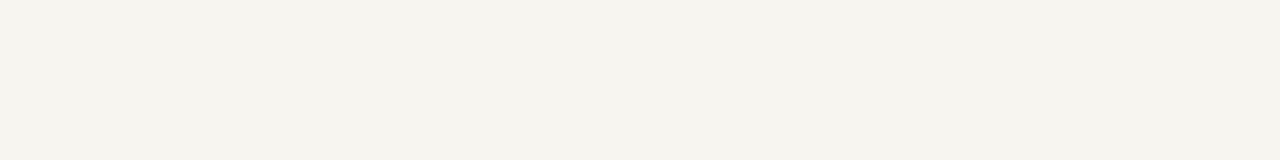
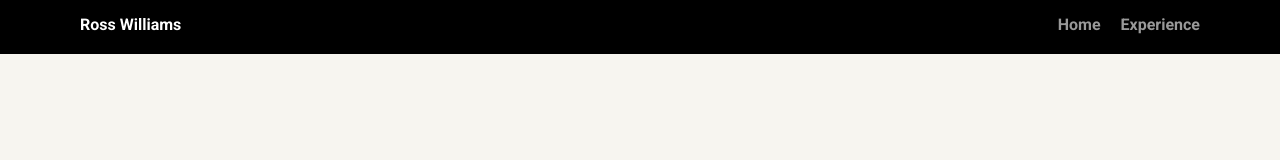
Before and after one commit to rosswilliamsdev/FEWD-Project-1, a plain HTML site: page experience.html in a window 1280 px wide. Drawn offline with Linux system fonts and the light colour scheme; files that its build step writes are made by us from their sources; a web font is replaced by a local one.

Commit message:
Update experience.html

```diff
--- a/experience.html
+++ b/experience.html
@@ -7,3 +7,13 @@
   <link rel="stylesheet" href="styles.css">
   <link href="https://fonts.googleapis.com/css?family=Muli%7CRoboto:400,300,500,700,900" rel="stylesheet">
 </head>
+ <body>
+
+    <div class="main-nav">
+        <ul class="nav">
+          <li class="name">Ross Williams</li>
+          <li><a href="index.html">Home</a></li>
+          <li><a href="experience.html">Experience</a></li>
+        </ul>
+    </div>
+</body>
```
